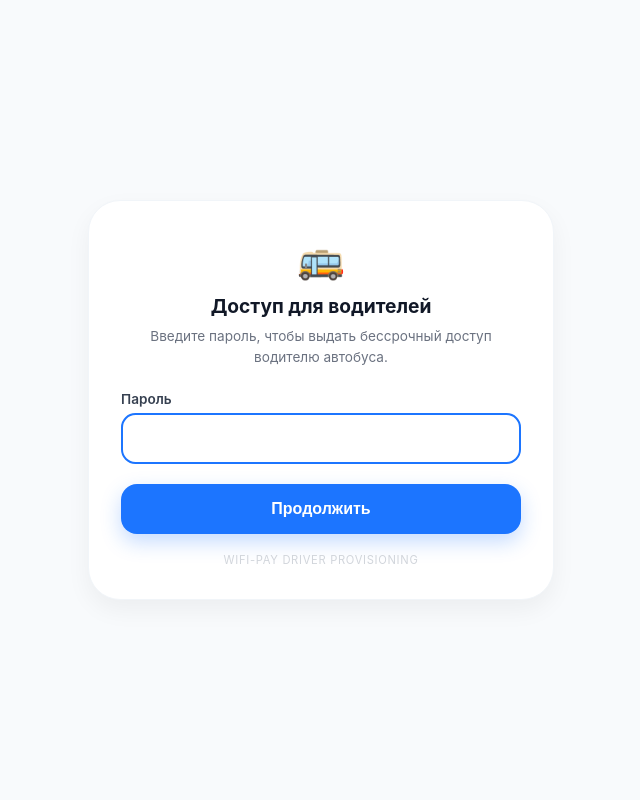
After one commit to As45671234/wi-fi-pay, a FastAPI app: template templates/driver_login.html in a window 1280 px wide. The commit adds this page. Shown: the whole page, without its empty margins (319-959 px from the left). Run offline with FastAPI, Linux system fonts and the light colour scheme; the template is opened without the code that fills it, so the values that code supplies are empty.

Commit message:
hfasjkdfhs3232

```diff
--- /dev/null
+++ b/templates/driver_login.html
@@ -0,0 +1,96 @@
+<!DOCTYPE html>
+<html lang="ru">
+<head>
+    <meta charset="UTF-8">
+    <meta name="viewport" content="width=device-width, initial-scale=1.0, maximum-scale=1.0, user-scalable=no">
+    <title>Доступ для водителей - Wi-Fi Pay</title>
+    <style>
+        body {
+            font-family: -apple-system, BlinkMacSystemFont, "Segoe UI", Roboto, Helvetica, Arial, sans-serif;
+            background-color: #f8fafc;
+            margin: 0;
+            display: flex;
+            flex-direction: column;
+            align-items: center;
+            justify-content: center;
+            min-height: 100vh;
+            color: #1f2937;
+            padding: 20px;
+            box-sizing: border-box;
+        }
+        .card {
+            background: #ffffff;
+            border-radius: 2rem;
+            box-shadow: 0 10px 25px rgba(0,0,0,0.05);
+            padding: 2rem;
+            width: 88%;
+            max-width: 400px;
+            border: 1px solid #f1f5f9;
+        }
+        .icon { text-align: center; margin-bottom: 0.75rem; font-size: 2.5rem; }
+        h1 { font-size: 1.2rem; font-weight: 700; margin: 0 0 0.5rem 0; color: #111827; text-align: center; }
+        .desc { color: #6b7280; font-size: 0.85rem; margin: 0 0 1.5rem 0; line-height: 1.5; text-align: center; }
+        .error-box {
+            background: #fef2f2;
+            border: 1px solid #fecaca;
+            border-radius: 0.8rem;
+            padding: 0.8rem 1rem;
+            margin-bottom: 1.2rem;
+            color: #b91c1c;
+            font-size: 0.85rem;
+            font-weight: 600;
+        }
+        label { display: block; font-size: 0.85rem; font-weight: 600; color: #374151; margin-bottom: 0.4rem; }
+        input {
+            width: 100%;
+            box-sizing: border-box;
+            padding: 0.85rem 1rem;
+            border: 2px solid #e5e7eb;
+            border-radius: 0.9rem;
+            font-size: 1.05rem;
+            color: #111827;
+            outline: none;
+            transition: border-color 0.2s;
+        }
+        input:focus { border-color: #1c75ff; }
+        .btn {
+            display: block;
+            width: 100%;
+            box-sizing: border-box;
+            background-color: #1c75ff;
+            color: #fff;
+            border: none;
+            border-radius: 1rem;
+            padding: 1rem;
+            font-size: 1rem;
+            font-weight: 700;
+            cursor: pointer;
+            box-shadow: 0 8px 20px rgba(28,117,255,0.25);
+            text-align: center;
+            margin-top: 1.2rem;
+        }
+        .btn:active { opacity: 0.88; }
+        .meta { font-size: 0.7rem; color: #d1d5db; letter-spacing: 0.06em; text-transform: uppercase; margin-top: 1.2rem; text-align: center; }
+    </style>
+</head>
+<body>
+<div class="card">
+    <div class="icon">🚌</div>
+    <h1>Доступ для водителей</h1>
+    <p class="desc">Введите пароль, чтобы выдать бессрочный доступ водителю автобуса.</p>
+
+    {% if error %}
+    <div class="error-box">{{ error }}</div>
+    {% endif %}
+
+    <form action="/driver_access" method="POST">
+        <label for="password">Пароль</label>
+        <input type="password" id="password" name="password" autocomplete="current-password" autofocus required>
+
+        <button class="btn" type="submit">Продолжить</button>
+    </form>
+
+    <div class="meta">wifi-pay driver provisioning</div>
+</div>
+</body>
+</html>
```
Also changed, not shown: app/routes/driver.py (+74 -26 lines), templates/driver_access.html (+9 -5 lines).
